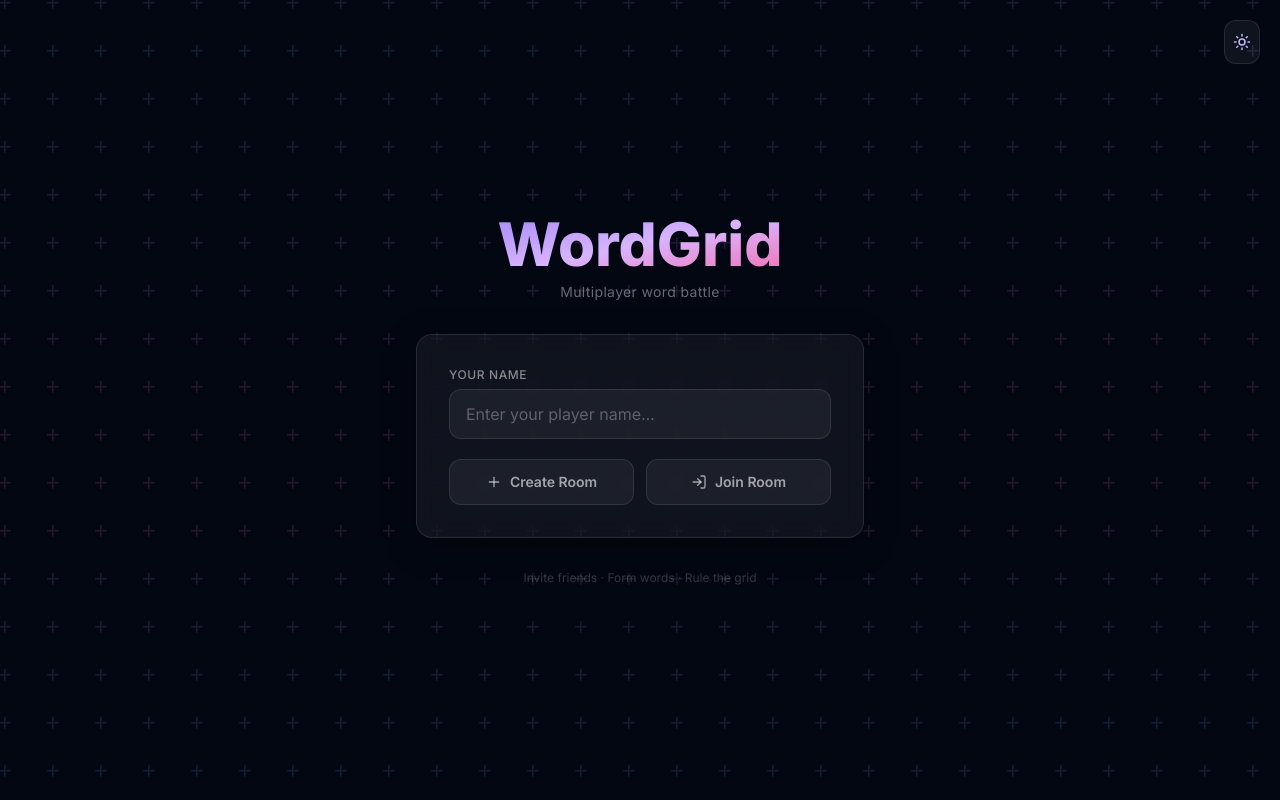
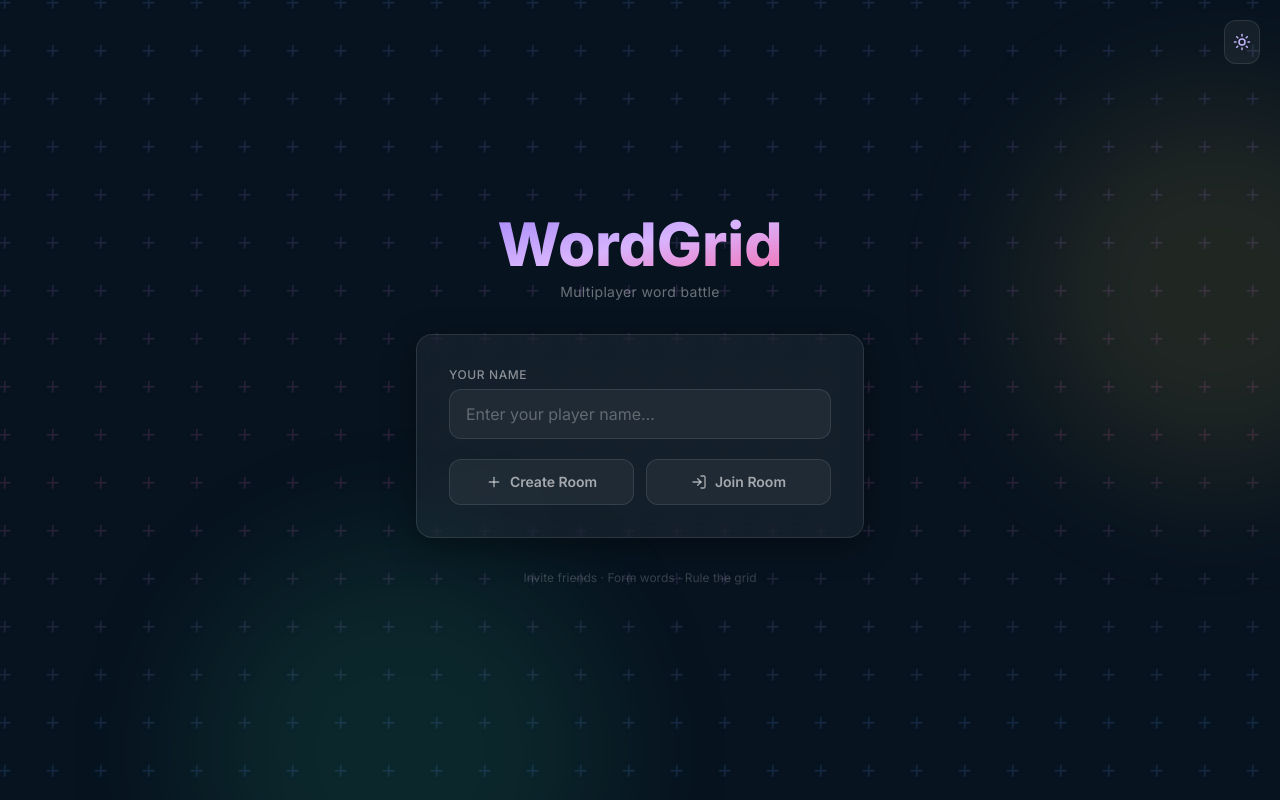
Before and after one commit to Abhishek8211/WordGame, a React (Vite) app in the folder client/: page / in a window 1280 px wide. Built offline with nearby package versions, Linux system fonts and the light colour scheme; no server answers.

Commit message:
Updated the App.jsx file

```diff
--- a/client/src/App.jsx
+++ b/client/src/App.jsx
@@ -9,18 +9,21 @@ import useGameStore from "./store/useGameStore.js";
 export default function App() {
   const theme = useGameStore((s) => s.theme);
 
-  // Apply dark/light class to <html>
   useEffect(() => {
     document.documentElement.classList.toggle("dark", theme === "dark");
   }, [theme]);
 
   return (
     <div className={theme === "dark" ? "dark" : ""}>
-      <div className="min-h-screen bg-slate-100 dark:bg-gray-950 relative overflow-hidden">
-        {/* Anti-gravity background layer */}
+      <div className="relative min-h-screen overflow-hidden bg-slate-100 dark:bg-[#07131f]">
+        <div className="pointer-events-none absolute inset-0">
+          <div className="absolute left-[-10rem] top-[-12rem] h-[30rem] w-[30rem] rounded-full bg-cyan-400/16 blur-3xl dark:bg-cyan-400/12" />
+          <div className="absolute right-[-8rem] top-[6rem] h-[24rem] w-[24rem] rounded-full bg-amber-300/18 blur-3xl dark:bg-amber-300/10" />
+          <div className="absolute bottom-[-10rem] left-[15%] h-[26rem] w-[26rem] rounded-full bg-emerald-400/14 blur-3xl dark:bg-emerald-400/10" />
+        </div>
+
         <Background />
 
-        {/* Page content */}
         <div className="relative z-10">
           <BrowserRouter>
             <Routes>
```
